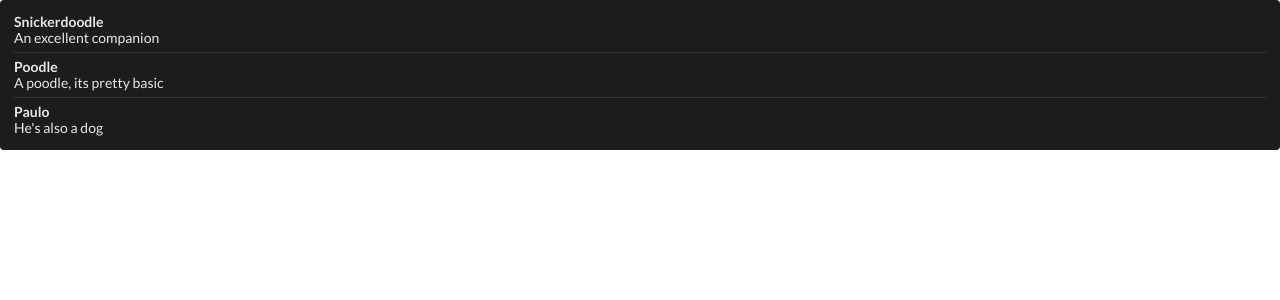
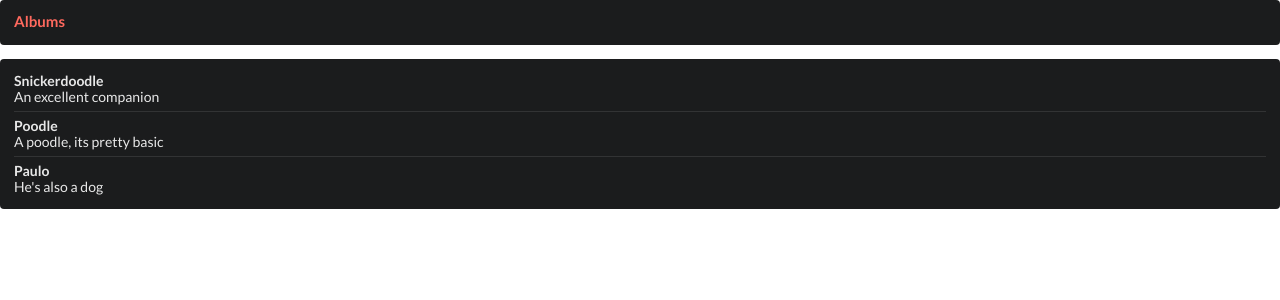
Before and after one commit to alejandrochang/Albums, a React (Create React App) app: page / in a window 1280 px wide. Shown: the top 300 px of the page. Built offline with nearby package versions, Linux system fonts and the light colour scheme.

Commit message:
header component set

```diff
--- a/src/App.js
+++ b/src/App.js
@@ -1,10 +1,12 @@
 import React, { Component } from 'react';
 import Albums from './components/albums';
+import Header from './components/header';
 
 class App extends Component {
   render() {
     return (
       <div>
+        <Header />
         <Albums />
       </div>
     );
--- /dev/null
+++ b/src/components/header.js
@@ -0,0 +1,19 @@
+import React, { Component } from 'react';
+
+class Header extends Component {
+  constructor(props) {
+    super(props);
+  }
+
+  render(){
+    return (
+      <div class="ui inverted segment">
+        <h4 class="ui red inverted header">
+          Albums
+        </h4>
+      </div>
+    );
+  }
+}
+
+export default Header;
```
